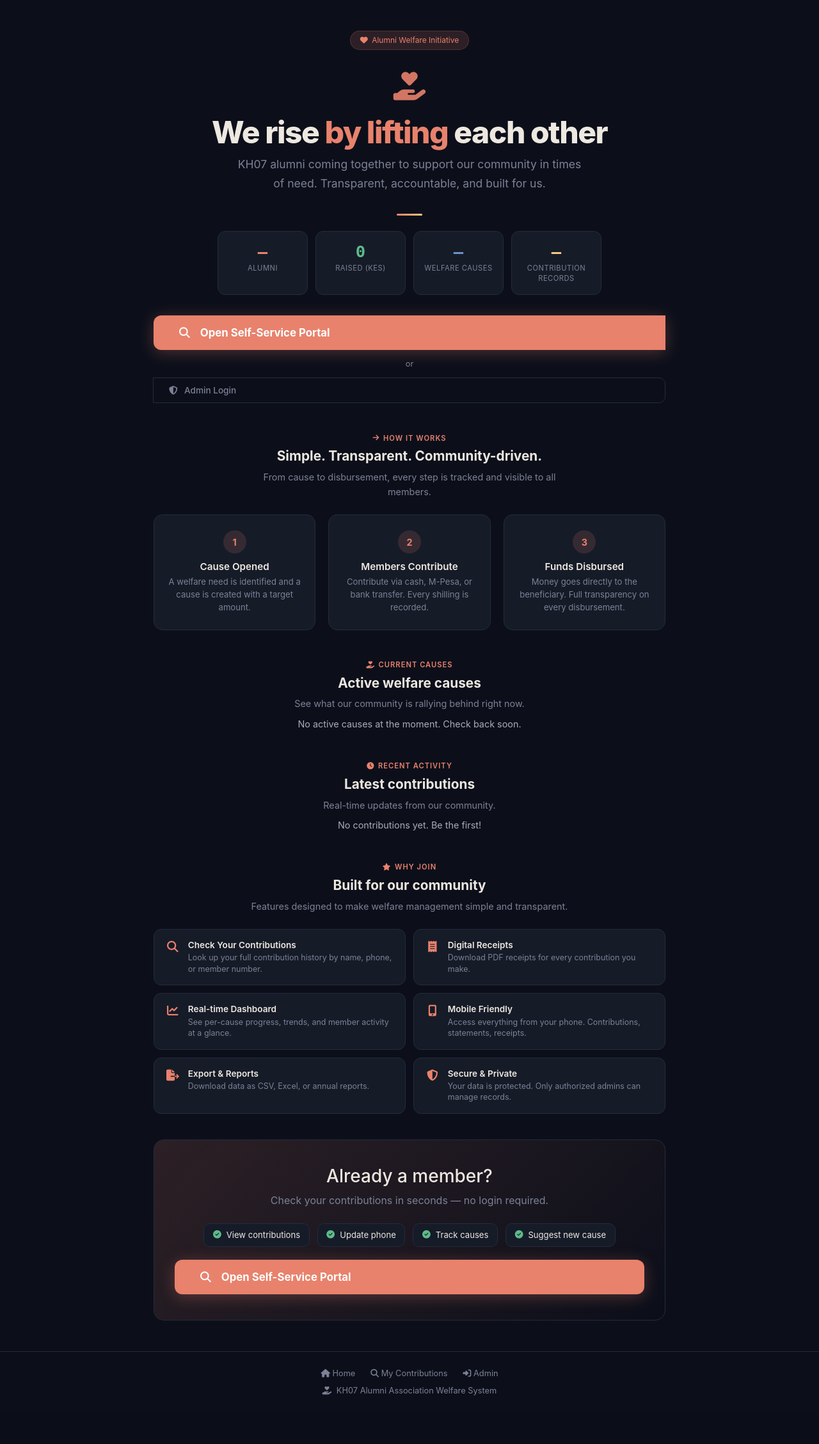
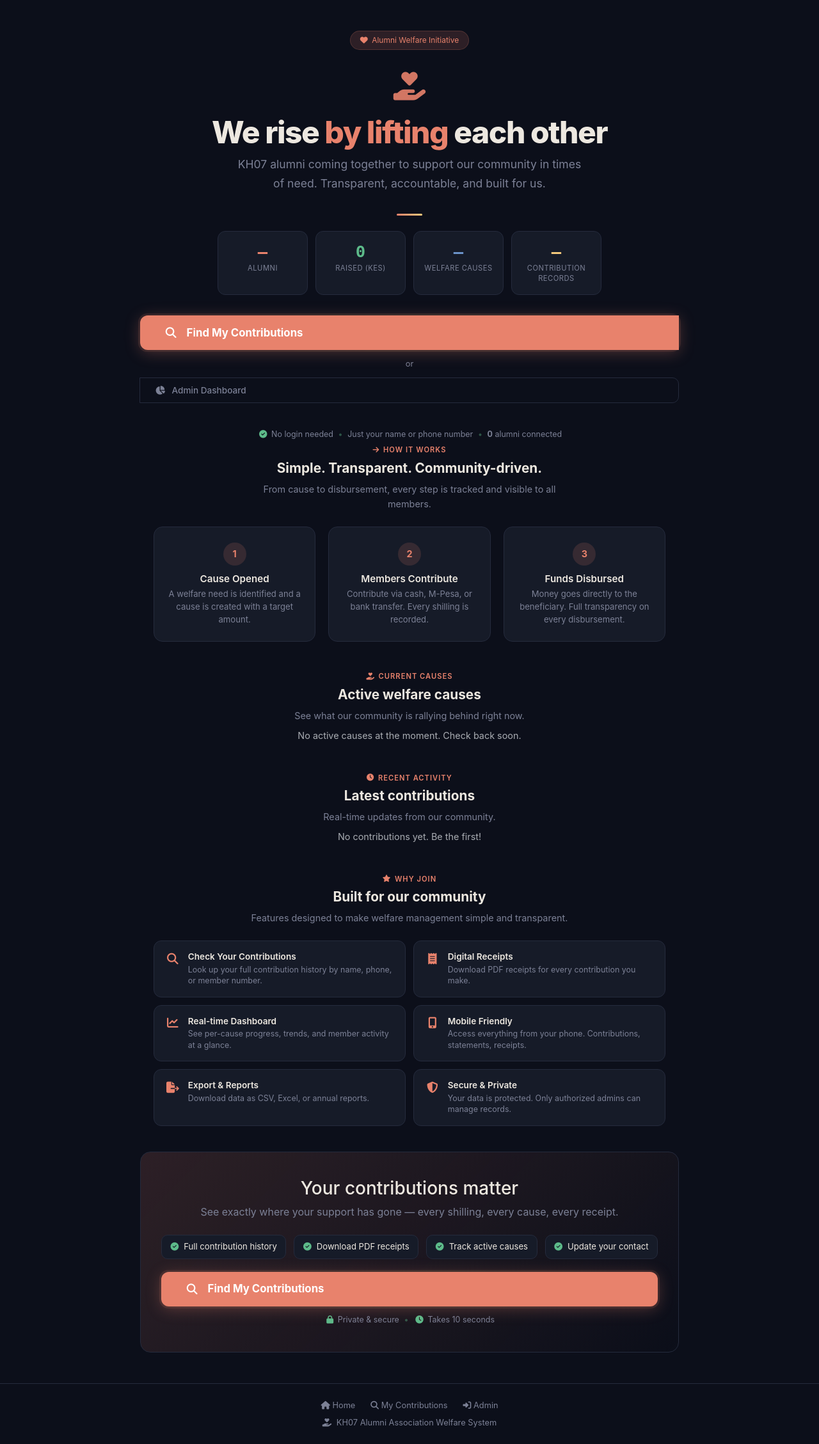
Before and after one commit to jawg-zz/kh07-welfare-fastapi, a FastAPI app: page / in a window 1280 px wide. Shown: the part 58-2315 px from the top of the page at 64% size. Before the commit the page ends 2239 px from the top, so only its background shows below. Run offline with FastAPI, Linux system fonts and the light colour scheme; data that the repository does not hold is empty.

Commit message:
Improve CTAs: benefit-driven copy, glow animation, trust signals, social proof

```diff
--- a/app/templates/landing.html
+++ b/app/templates/landing.html
@@ -131,7 +131,18 @@
             padding: .9rem 2.5rem; border-radius: 12px;
             font-weight: 700; font-size: 1.05rem;
             transition: all .25s; box-shadow: 0 4px 25px rgba(232,130,108,.3);
+            position: relative;
         }
+        .btn-primary-cta::after {
+            content: ''; position: absolute; inset: -3px;
+            border-radius: 14px;
+            background: linear-gradient(135deg, var(--accent), var(--warning), var(--accent));
+            opacity: 0; z-index: -1;
+            transition: opacity .3s;
+            animation: ctaPulse 3s ease-in-out infinite;
+        }
+        @keyframes ctaPulse { 0%, 100% { opacity: 0; } 50% { opacity: .35; } }
+        .btn-primary-cta:hover::after { opacity: .5; animation: none; }
         .btn-primary-cta:hover {
             background: var(--accent-hover); color: #fff;
             transform: translateY(-2px); box-shadow: 0 6px 30px rgba(232,130,108,.4);
@@ -146,6 +157,8 @@
         .btn-secondary-cta:hover { border-color: var(--accent); color: var(--accent); background: var(--accent-glow); }
         .cta-divider { display: flex; align-items: center; gap: .75rem; color: var(--text-muted); font-size: .8rem; width: 100%; justify-content: center; }
         .cta-divider span { background: var(--bg); padding: 0 .5rem; }
+        .cta-trust { font-size: .78rem; color: var(--text-muted); margin-top: .75rem; }
+        .cta-trust i { color: var(--success); margin: 0 .2rem; }
 
         /* ── Sections ── */
         .section { max-width: 800px; margin: 0 auto 2.5rem; text-align: center; }
@@ -277,6 +290,7 @@
             .step { padding: 1rem; }
             .btn-primary-cta { padding: .65rem 1.25rem; font-size: .85rem; }
             .btn-secondary-cta { padding: .45rem 1rem; font-size: .78rem; }
+            .cta-trust { font-size: .7rem; }
             .footer-links { gap: 1rem; }
             .footer-links a { font-size: .72rem; }
         }
@@ -329,9 +343,16 @@
             </div>
 
             <div class="btn-group">
-                <a href="/self-service" class="btn btn-primary-cta"><i class="fas fa-search me-2"></i>Open Self-Service Portal</a>
+                <a href="/self-service" class="btn btn-primary-cta"><i class="fas fa-search me-2"></i>Find My Contributions</a>
                 <div class="cta-divider"><span>or</span></div>
-                <a href="/login" class="btn btn-secondary-cta"><i class="fas fa-shield-alt me-1"></i>Admin Login</a>
+                <a href="/login" class="btn btn-secondary-cta"><i class="fas fa-chart-pie me-1"></i>Admin Dashboard</a>
+            </div>
+            <div class="cta-trust">
+                <i class="fas fa-check-circle"></i> No login needed
+                <i class="fas fa-circle" style="font-size:.25rem;vertical-align:middle;margin:0 .35rem;opacity:.4"></i>
+                Just your name or phone number
+                <i class="fas fa-circle" style="font-size:.25rem;vertical-align:middle;margin:0 .35rem;opacity:.4"></i>
+                <strong>{{ total_members }}</strong> alumni connected
             </div>
 
             <div class="section">
@@ -455,16 +476,21 @@
             </div>
 
             <div class="cta-section reveal">
-                <h3>Already a member?</h3>
-                <p>Check your contributions in seconds — no login required.</p>
+                <h3>Your contributions matter</h3>
+                <p>See exactly where your support has gone — every shilling, every cause, every receipt.</p>
                 <div class="portal-cta">
-                    <div class="portal-feature"><i class="fas fa-check-circle"></i> View contributions</div>
-                    <div class="portal-feature"><i class="fas fa-check-circle"></i> Update phone</div>
-                    <div class="portal-feature"><i class="fas fa-check-circle"></i> Track causes</div>
-                    <div class="portal-feature"><i class="fas fa-check-circle"></i> Suggest new cause</div>
+                    <div class="portal-feature"><i class="fas fa-check-circle"></i> Full contribution history</div>
+                    <div class="portal-feature"><i class="fas fa-check-circle"></i> Download PDF receipts</div>
+                    <div class="portal-feature"><i class="fas fa-check-circle"></i> Track active causes</div>
+                    <div class="portal-feature"><i class="fas fa-check-circle"></i> Update your contact</div>
                 </div>
                 <div class="btn-group" style="margin-bottom:0;margin-top:1.25rem;">
-                    <a href="/self-service" class="btn btn-primary-cta"><i class="fas fa-search me-2"></i>Open Self-Service Portal</a>
+                    <a href="/self-service" class="btn btn-primary-cta"><i class="fas fa-search me-2"></i>Find My Contributions</a>
+                </div>
+                <div class="cta-trust">
+                    <i class="fas fa-lock"></i> Private &amp; secure
+                    <i class="fas fa-circle" style="font-size:.25rem;vertical-align:middle;margin:0 .35rem;opacity:.4"></i>
+                    <i class="fas fa-clock"></i> Takes 10 seconds
                 </div>
             </div>
         </div>
```
